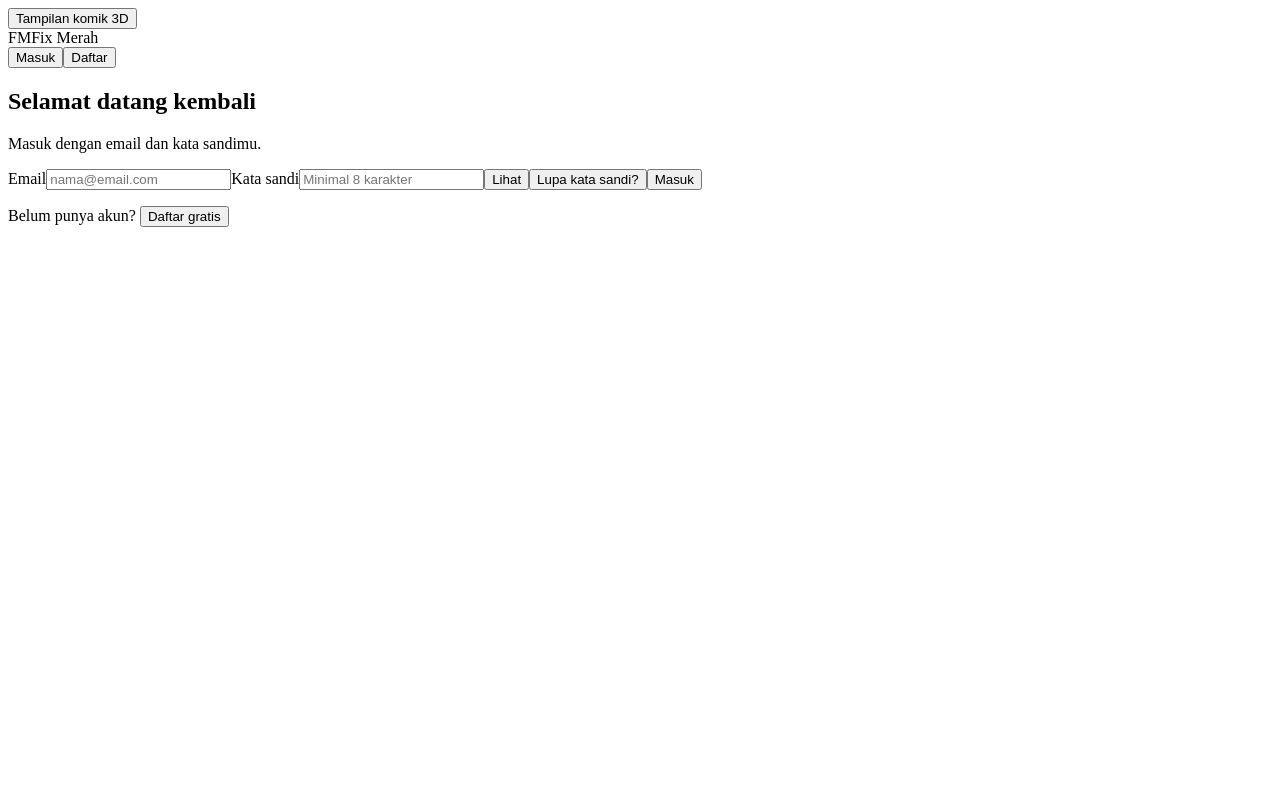
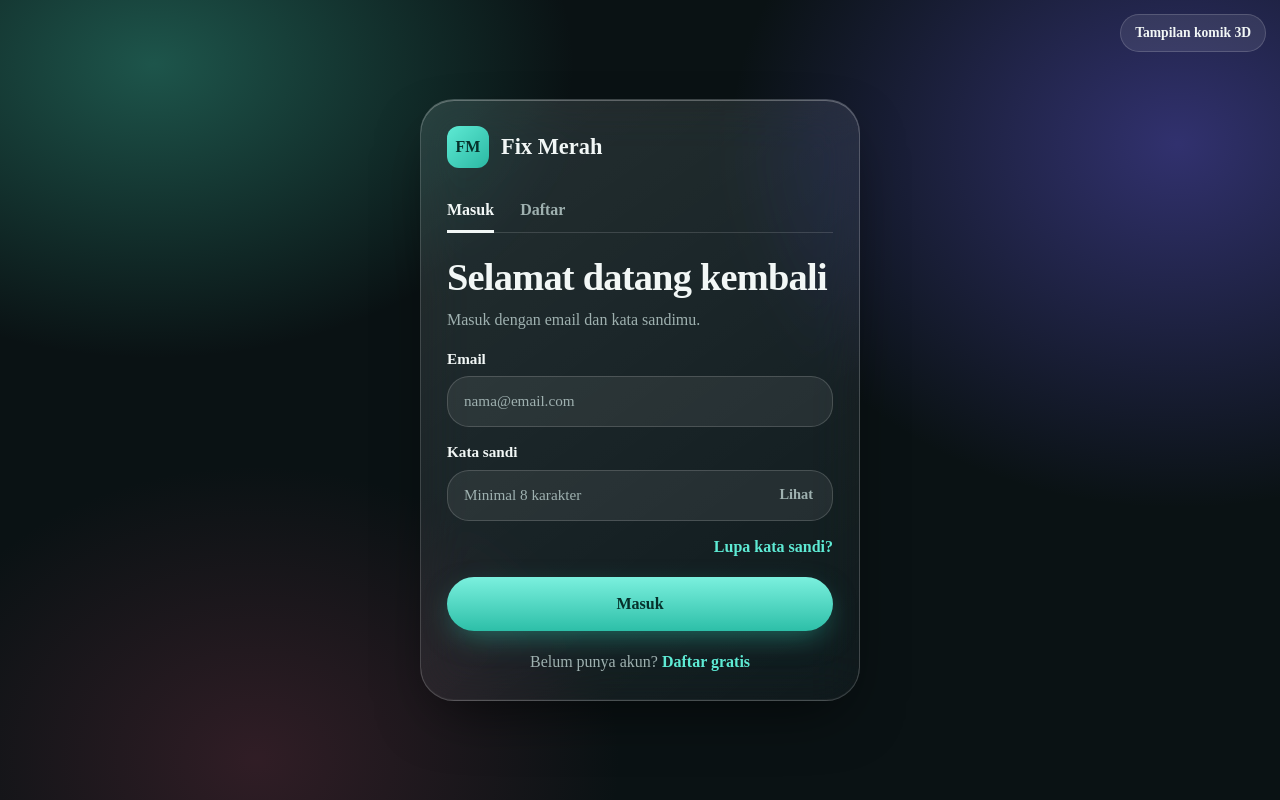
Before and after one commit to fixred444/Fix-merah, a Next.js app: page /masuk in a window 1280 px wide. Built offline with nearby package versions, Linux system fonts and the light colour scheme; no server answers.

Commit message:
Add files via upload

```diff
--- /dev/null
+++ b/app/globals.css
@@ -0,0 +1,116 @@
+*{box-sizing:border-box;margin:0}
+:root{--font:var(--font-body),system-ui,sans-serif;--head:var(--font-body),system-ui,sans-serif}
+html,body{min-height:100%}
+body{font-family:var(--font);color:var(--text);background:var(--bg0);-webkit-font-smoothing:antialiased;line-height:1.5}
+h1,h2,.brandname{font-family:var(--head)}
+h1{font-size:clamp(1.9rem,6vw,2.4rem);line-height:1.15;margin:1.4rem 0 .5rem;letter-spacing:-.02em}
+h2{font-size:1.25rem;margin-bottom:.3rem}
+p{margin:0}
+.muted{color:var(--muted)}
+.center-t{text-align:center;margin-top:1.2rem}
+small{font-size:.8rem}
+.bg{position:fixed;inset:0;z-index:-1}
+.wrap{max-width:980px;margin:0 auto;padding:16px}
+.center{min-height:100dvh;display:grid;place-items:center;padding:20px;position:relative}
+.topbar{position:absolute;top:14px;right:14px}
+.content{display:grid;gap:16px;margin-top:16px}
+.two{display:grid;gap:16px;grid-template-columns:1fr 1fr}
+.grid{display:grid;gap:12px;grid-template-columns:1fr 1fr;margin:14px 0}
+@media(max-width:720px){.two,.grid{grid-template-columns:1fr}}
+
+.card{padding:26px;border-radius:var(--radius)}
+.auth{width:100%;max-width:440px}
+.brand{display:flex;align-items:center;gap:12px}
+.logo{display:grid;place-items:center;width:42px;height:42px;border-radius:12px;font-weight:800;font-size:1rem;background:var(--accent);color:var(--on-accent)}
+.brandname{font-size:1.4rem;font-weight:700}
+.tabs{display:flex;gap:26px;margin-top:22px;border-bottom:1px solid var(--line)}
+.tab{background:none;border:0;padding:8px 0;font:inherit;font-weight:600;color:var(--muted);cursor:pointer;border-bottom:3px solid transparent;margin-bottom:-1px}
+.tab.on{color:var(--text);border-bottom-color:var(--accent)}
+form{display:grid;gap:14px;margin-top:16px}
+label{display:grid;gap:6px;font-weight:600;font-size:.95rem}
+label.inline{display:flex;align-items:center;gap:8px}
+input,select,textarea{width:100%;font:inherit;font-weight:400;color:var(--text);padding:13px 16px;border-radius:var(--field-radius);border:var(--field-border);background:var(--field)}
+input::placeholder,textarea::placeholder{color:var(--muted)}
+input[type=checkbox]{width:auto}
+select option{color:#111}
+.pw{position:relative;display:block}
+.pw input{padding-right:84px}
+.eye{position:absolute;right:14px;top:50%;transform:translateY(-50%);background:none;border:0;color:var(--muted);font:inherit;font-size:.9rem;cursor:pointer}
+.link{background:none;border:0;padding:0;font:inherit;font-weight:600;color:var(--accent-text);cursor:pointer;text-decoration:none}
+.link.right{justify-self:end}
+.link.danger{color:var(--danger)}
+.btn{font:inherit;font-weight:700;border:0;cursor:pointer;padding:15px 22px;border-radius:var(--btn-radius);background:var(--btn);color:var(--on-accent);box-shadow:var(--btn-shadow);transition:transform .12s,box-shadow .12s;justify-self:stretch;margin-top:4px}
+.btn.small{justify-self:start;padding:11px 20px}
+.btn:disabled{opacity:.55;cursor:not-allowed}
+.chip{font:inherit;font-size:.85rem;font-weight:600;padding:8px 14px;border-radius:999px;cursor:pointer;color:var(--text);background:var(--chip);border:var(--chip-border)}
+:focus-visible{outline:3px solid var(--focus);outline-offset:2px}
+.note{padding:11px 14px;border-radius:12px;font-size:.92rem;font-weight:500}
+.note.err{background:var(--err-bg);color:var(--err)}
+.note.ok{background:var(--ok-bg);color:var(--ok)}
+.top{display:flex;align-items:center;gap:14px;flex-wrap:wrap;padding:14px 18px}
+.top nav{display:flex;gap:6px;margin-right:auto}
+.nav{padding:8px 14px;border-radius:999px;color:var(--muted);text-decoration:none;font-weight:600}
+.nav.on{color:var(--text);background:var(--chip)}
+.right-tools{display:flex;gap:8px;flex-wrap:wrap}
+.list{list-style:none;padding:0;margin:12px 0 4px;display:grid;gap:8px}
+.list li{display:flex;justify-content:space-between;align-items:center;gap:10px;padding:10px 14px;border-radius:12px;background:var(--field);word-break:break-all}
+.scroll{overflow-x:auto;margin-top:10px}
+table{width:100%;border-collapse:collapse;font-size:.9rem}
+th,td{text-align:left;padding:9px 10px;border-bottom:1px solid var(--line);white-space:nowrap}
+th{color:var(--muted);font-weight:600}
+.tag{padding:2px 10px;border-radius:999px;font-size:.8rem;font-weight:700}
+.tag.ok{background:var(--ok-bg);color:var(--ok)}
+.tag.err{background:var(--err-bg);color:var(--err)}
+
+/* ===== Liquid glass ===== */
+[data-theme=glass]{
+  --bg0:#0b1517;--text:#f2f7f6;--muted:#9fb1b0;--line:rgba(255,255,255,.14);
+  --accent:linear-gradient(135deg,#5eead4,#2bb8a3);--accent-text:#5eead4;--on-accent:#06312b;
+  --btn:linear-gradient(180deg,#7bf0de,#2dbfa8);--btn-shadow:0 10px 30px -8px rgba(45,191,168,.55);
+  --radius:34px;--field-radius:22px;--btn-radius:999px;
+  --field:rgba(255,255,255,.07);--field-border:1px solid rgba(255,255,255,.16);
+  --chip:rgba(255,255,255,.09);--chip-border:1px solid rgba(255,255,255,.16);
+  --danger:#ff8f8f;--focus:#7bf0de;--err:#ffb4b4;--err-bg:rgba(255,90,90,.16);--ok:#9ff3e4;--ok-bg:rgba(94,234,212,.15)
+}
+[data-theme=glass] .bg{background:
+  radial-gradient(600px 420px at 12% 8%,rgba(45,140,120,.55),transparent 70%),
+  radial-gradient(640px 520px at 92% 18%,rgba(88,80,200,.5),transparent 70%),
+  radial-gradient(520px 420px at 20% 95%,rgba(120,50,70,.35),transparent 70%),#0a1214}
+[data-theme=glass] .card{background:linear-gradient(145deg,rgba(255,255,255,.12),rgba(255,255,255,.03));
+  border:1px solid rgba(255,255,255,.18);backdrop-filter:blur(26px) saturate(150%);-webkit-backdrop-filter:blur(26px) saturate(150%);
+  box-shadow:inset 0 1px 0 rgba(255,255,255,.28),inset 0 -1px 0 rgba(255,255,255,.04),0 24px 60px -20px rgba(0,0,0,.65)}
+[data-theme=glass] .btn:hover:not(:disabled){transform:translateY(-1px);box-shadow:0 14px 34px -8px rgba(45,191,168,.7)}
+
+/* ===== Komik 3D ===== */
+[data-theme=comic]{
+  --head:var(--font-comic),Impact,sans-serif;
+  --bg0:#ffd23f;--text:#111;--muted:#4a4a4a;--line:#111;
+  --accent:#e63946;--accent-text:#d00f20;--on-accent:#fff;
+  --btn:#e63946;--btn-shadow:5px 5px 0 #111;
+  --radius:10px;--field-radius:8px;--btn-radius:8px;
+  --field:#fff;--field-border:3px solid #111;
+  --chip:#fff;--chip-border:3px solid #111;
+  --danger:#d00f20;--focus:#1d4ed8;--err:#8a0a14;--err-bg:#ffd6d9;--ok:#0b5a2a;--ok-bg:#c9f2d3
+}
+[data-theme=comic] .bg{background:
+  radial-gradient(circle,rgba(0,0,0,.16) 1.6px,transparent 2px) 0 0/14px 14px,
+  linear-gradient(160deg,#ffd23f 0%,#ffb703 100%)}
+[data-theme=comic] h1,[data-theme=comic] h2,[data-theme=comic] .brandname{font-weight:400;letter-spacing:.03em;text-shadow:2px 2px 0 #fff,4px 4px 0 #111}
+[data-theme=comic] h1{font-size:clamp(2.2rem,8vw,3rem)}
+[data-theme=comic] .card{background:#fff;border:4px solid #111;box-shadow:8px 8px 0 #111,12px 12px 0 #1d4ed8;transform:rotate(-.4deg)}
+[data-theme=comic] .auth{transform:rotate(-.8deg)}
+[data-theme=comic] .logo{border:3px solid #111;border-radius:8px;box-shadow:3px 3px 0 #111;transform:rotate(-6deg)}
+[data-theme=comic] .tab{font-family:var(--font-comic);font-weight:400;font-size:1.2rem;letter-spacing:.04em}
+[data-theme=comic] .tab.on{border-bottom-color:#e63946}
+[data-theme=comic] .btn{border:3px solid #111;font-family:var(--font-comic);font-weight:400;font-size:1.25rem;letter-spacing:.05em}
+[data-theme=comic] .btn:hover:not(:disabled){transform:translate(-2px,-2px);box-shadow:7px 7px 0 #111}
+[data-theme=comic] .btn:active:not(:disabled){transform:translate(3px,3px);box-shadow:2px 2px 0 #111}
+[data-theme=comic] .chip{box-shadow:3px 3px 0 #111}
+[data-theme=comic] .chip:active{transform:translate(2px,2px);box-shadow:1px 1px 0 #111}
+[data-theme=comic] .list li{border:2px solid #111;background:#fff8dc}
+[data-theme=comic] .nav.on{border:3px solid #111;background:#fff}
+[data-theme=comic] th,[data-theme=comic] td{border-bottom:2px solid #111}
+[data-theme=comic] .note{border:3px solid #111}
+[data-theme=comic] .muted{color:#3d3d3d}
+[data-theme=comic] .tabs{border-bottom:3px solid #111}
+@media(prefers-reduced-motion:reduce){*{transition:none!important}}
--- /dev/null
+++ b/app/layout.js
@@ -0,0 +1,21 @@
+import { Figtree, Bangers } from 'next/font/google';
+import './globals.css';
+
+const body = Figtree({ subsets: ['latin'], variable: '--font-body' });
+const comic = Bangers({ subsets: ['latin'], weight: '400', variable: '--font-comic' });
+
+export const metadata = { title: 'Fix Merah', description: 'Kirim permohonan peninjauan nomor WhatsApp lewat Gmail milikmu sendiri.' };
+
+const themeScript = `try{document.documentElement.dataset.theme=localStorage.getItem('fm-theme')||'glass'}catch(e){document.documentElement.dataset.theme='glass'}`;
+
+export default function RootLayout({ children }) {
+  return (
+    <html lang="id" data-theme="glass" suppressHydrationWarning>
+      <head><script dangerouslySetInnerHTML={{ __html: themeScript }} /></head>
+      <body className={`${body.variable} ${comic.variable}`}>
+        <div className="bg" aria-hidden="true" />
+        {children}
+      </body>
+    </html>
+  );
+}
```
Also changed, not shown: app/page.js (added, +12 -0 lines).
